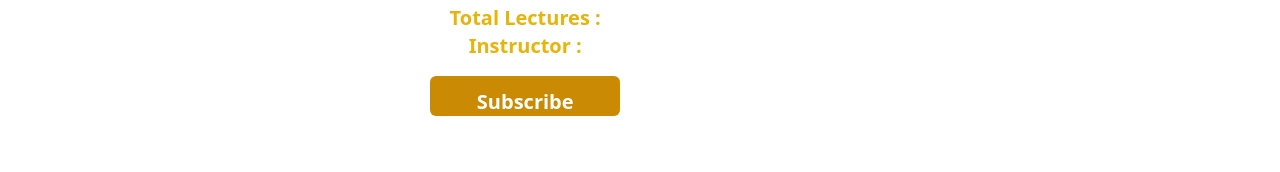
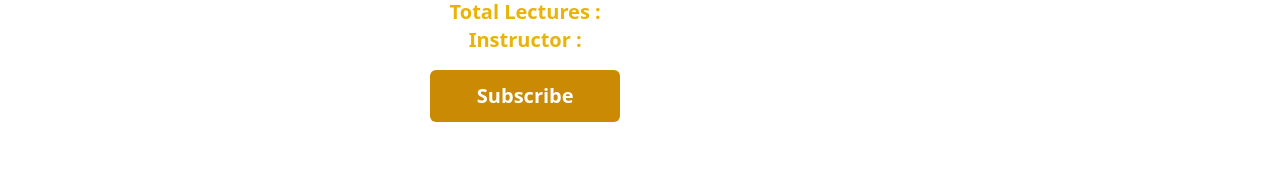
Before and after one commit to rkdranjit/lms-frontend, a React (Vite) app: page /course/description in a window 1280 px wide. Shown: the part 462-634 px from the top of the page. Built offline with nearby package versions, Linux system fonts and the light colour scheme.

Commit message:
Added course description

```diff
--- a/src/pages/Course/CourseDescription.jsx
+++ b/src/pages/Course/CourseDescription.jsx
@@ -32,14 +32,14 @@ function CourseDescription(){
                                 {role == "ADMIN" || data?.subscription?.status === "active"? (
                                     <button
                                         onClick={ () => navigate("/course/displaylectures",{state : {...state}})}
-                                        className="bg-yellow-600 text-xl rounded-md font-bold px-5 pt-3 w-full hover:bg-yellow-700 transition-all ease-in-out duration-300"
+                                        className="bg-yellow-600 text-xl rounded-md font-bold px-5 p-3 w-full hover:bg-yellow-700 transition-all ease-in-out duration-300"
                                     >
                                         Watch Lectures
                                     </button>
                                 ) : (
                                     <button
                                     onClick={ () => navigate("/checkout")}
-                                    className="bg-yellow-600 text-xl rounded-md font-bold px-5 pt-3 w-full hover:bg-yellow-700 transition-all ease-in-out duration-300"
+                                    className="bg-yellow-600 text-xl rounded-md font-bold px-5 p-3 w-full hover:bg-yellow-700 transition-all ease-in-out duration-300"
 
                                     >
                                         Subscribe
```
